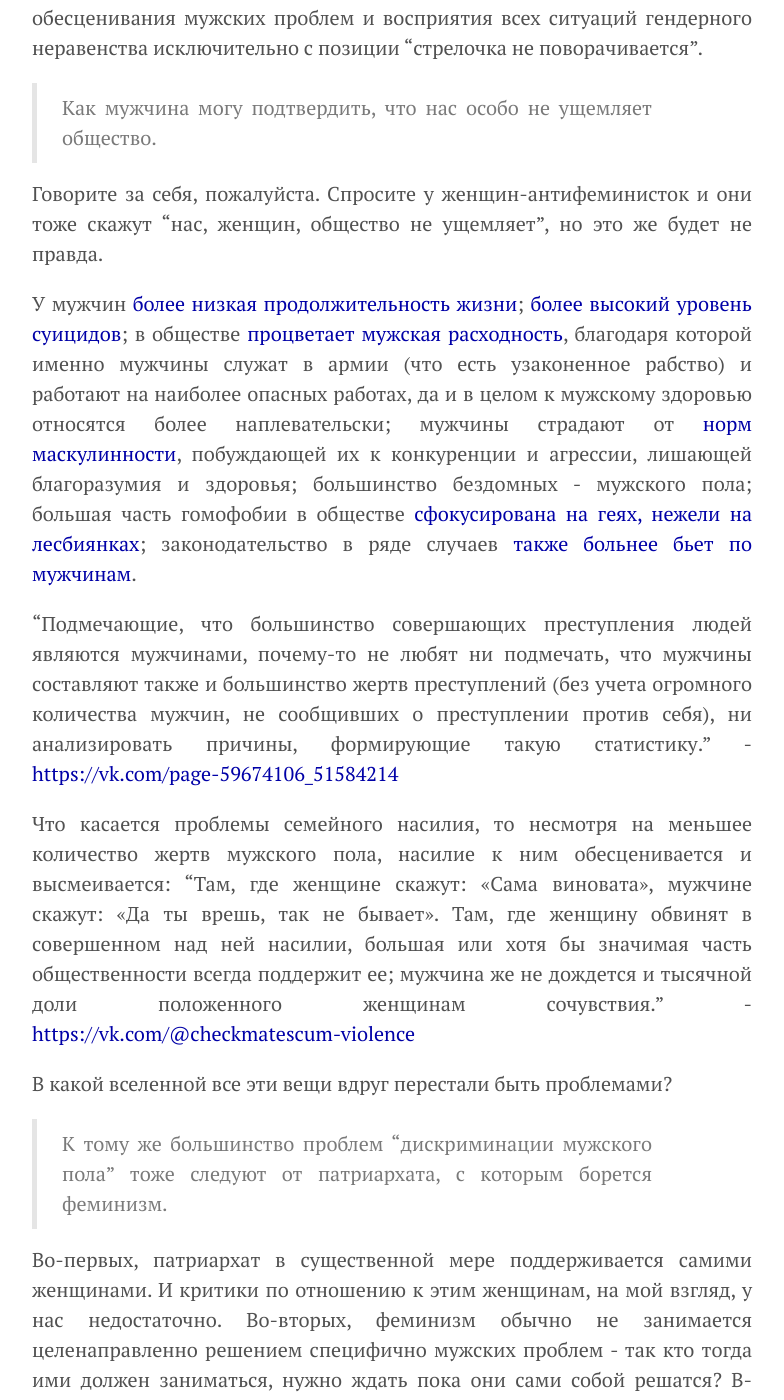
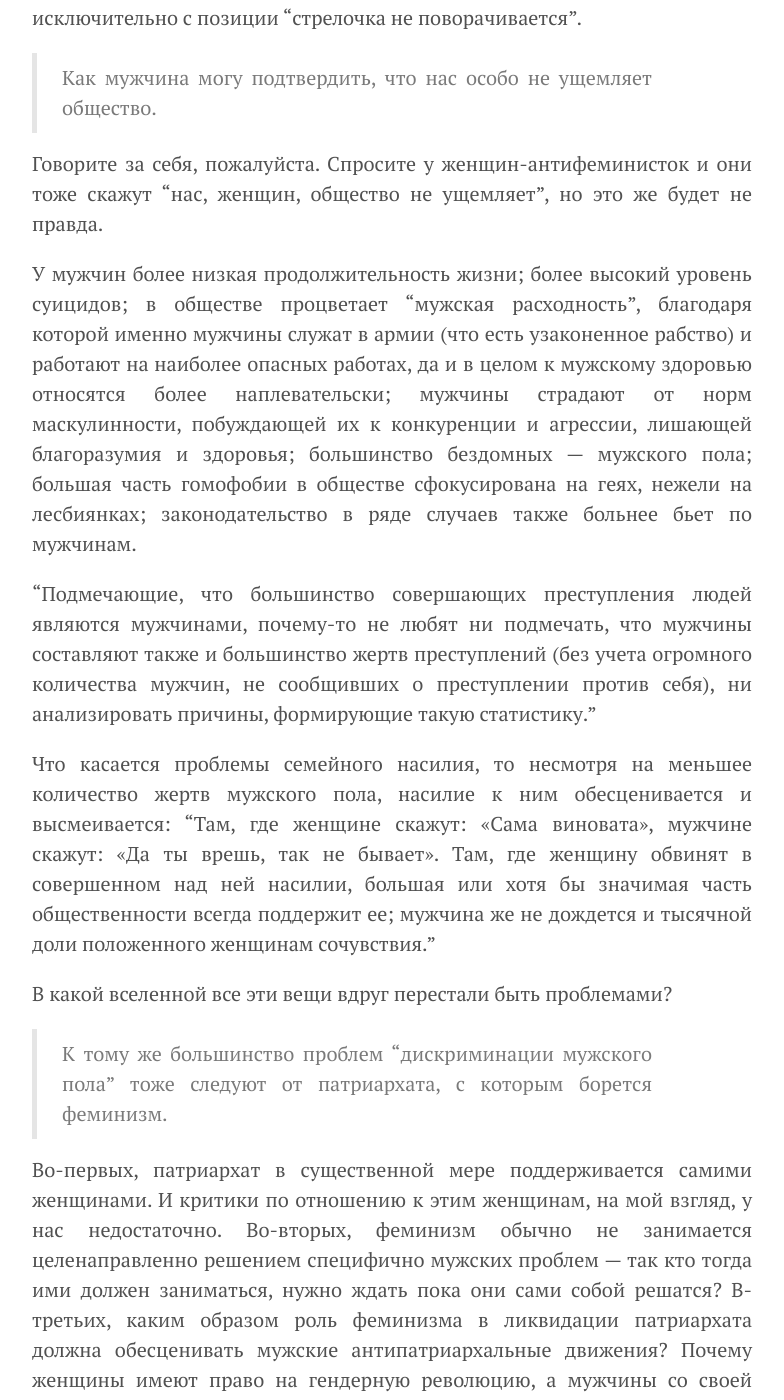
Before and after one commit to KKirdan/kkirdan.github.io, a Jekyll site: the page built from blog/_posts/7. comments/2018-09-08-c2.md, in a window 1280 px wide and 1400 px high, scrolled down 595 px. Shown: the whole window, without its empty margins (248-1032 px from the left). Built offline with Jekyll 4.4.1, drawn with Linux system fonts in a browser that asks for light colours; some of the changed lines change nothing that is shown; some of the changed text lies outside the part shown.

Commit message:
Update 2018-09-08-c2.md

```diff
--- a/blog/_posts/7. comments/2018-09-08-c2.md
+++ b/blog/_posts/7. comments/2018-09-08-c2.md
@@ -17,28 +17,20 @@
 
 >маскулизм - это движение, борющееся за права мужчин?
 
-Есть ряд движений, использующих такой термин: от откровенно антифеминистского, гомофобного и патриархально настроенного "Мужского Движения" (они некорректно используют этот термин; им больше подходит "маскулиНИЗМ") до различных прогрессивных антисексистских движений ([Безымянная коммуна](https://vk.com/nonamecommune), [Spice Thyme](https://vk.com/spicethyme), [Checkmatescum](https://vk.com/checkmatescum), [Добрый маскулизм](https://vk.com/kiundemasjulism)) - выступающих за равные права и равную ответственность, как против патриархата, так и против обесценивания мужских проблем и восприятия всех ситуаций гендерного неравенства исключительно с позиции "стрелочка не поворачивается".
+Есть ряд движений, использующих такой термин: от откровенно антифеминистского, гомофобного и патриархально настроенного "Мужского Движения" (они некорректно используют этот термин; им больше подходит "маскулиНИЗМ") до различных прогрессивных антисексистских движений — выступающих за равные права и равную ответственность, как против патриархата, так и против обесценивания мужских проблем и восприятия всех ситуаций гендерного неравенства исключительно с позиции "стрелочка не поворачивается".
 
 >Как мужчина могу подтвердить, что нас особо не ущемляет общество.
 
 Говорите за себя, пожалуйста. Спросите у женщин-антифеминисток и они тоже скажут "нас, женщин, общество не ущемляет", но это же будет не правда.
 
-У мужчин [более низкая продолжительность жизни](https://vk.com/@checkmatescum-health-gap); [более высокий уровень суицидов](https://vk.com/@checkmatescum-male-suicide); в обществе [процветает мужская расходность](https://vk.com/@checkmatescum-male-disposability), благодаря которой именно мужчины служат в армии (что есть узаконенное рабство) и работают на наиболее опасных работах, да и в целом к мужскому здоровью относятся более наплевательски; мужчины страдают от [норм маскулинности](https://vk.com/@checkmatescum-kon), побуждающей их к конкуренции и агрессии, лишающей благоразумия и здоровья; большинство бездомных - мужского пола; большая часть гомофобии в обществе [сфокусирована на геях, нежели на лесбиянках](https://vk.com/wall-59674106_21163); законодательство в ряде случаев [также больнее бьет по мужчинам](https://ru.wikipedia.org/wiki/%D0%93%D0%B5%D0%BD%D0%B4%D0%B5%D1%80%D0%BD%D1%8B%D0%B9_%D0%B7%D0%B0%D0%BA%D0%BE%D0%BD).
+У мужчин более низкая продолжительность жизни; более высокий уровень суицидов; в обществе процветает "мужская расходность", благодаря которой именно мужчины служат в армии (что есть узаконенное рабство) и работают на наиболее опасных работах, да и в целом к мужскому здоровью относятся более наплевательски; мужчины страдают от норм маскулинности, побуждающей их к конкуренции и агрессии, лишающей благоразумия и здоровья; большинство бездомных — мужского пола; большая часть гомофобии в обществе сфокусирована на геях, нежели на лесбиянках; законодательство в ряде случаев также больнее бьет по мужчинам.
 
-"Подмечающие, что большинство совершающих преступления людей являются мужчинами, почему-то не любят ни подмечать, что мужчины составляют также и большинство жертв преступлений (без учета огромного количества мужчин, не сообщивших о преступлении против себя), ни анализировать причины, формирующие такую статистику." - [https://vk.com/page-59674106_51584214](https://vk.com/page-59674106_51584214)
+"Подмечающие, что большинство совершающих преступления людей являются мужчинами, почему-то не любят ни подмечать, что мужчины составляют также и большинство жертв преступлений (без учета огромного количества мужчин, не сообщивших о преступлении против себя), ни анализировать причины, формирующие такую статистику."
 
-Что касается проблемы семейного насилия, то несмотря на меньшее количество жертв мужского пола, насилие к ним обесценивается и высмеивается: "Там, где женщине скажут: «Сама виновата», мужчине скажут: «Да ты врешь, так не бывает». Там, где женщину обвинят в совершенном над ней насилии, большая или хотя бы значимая часть общественности всегда поддержит ее; мужчина же не дождется и тысячной доли положенного женщинам сочувствия." - [https://vk.com/@checkmatescum-violence](https://vk.com/@checkmatescum-violence)
+Что касается проблемы семейного насилия, то несмотря на меньшее количество жертв мужского пола, насилие к ним обесценивается и высмеивается: "Там, где женщине скажут: «Сама виновата», мужчине скажут: «Да ты врешь, так не бывает». Там, где женщину обвинят в совершенном над ней насилии, большая или хотя бы значимая часть общественности всегда поддержит ее; мужчина же не дождется и тысячной доли положенного женщинам сочувствия."
 
 В какой вселенной все эти вещи вдруг перестали быть проблемами?
 
 >К тому же большинство проблем "дискриминации мужского пола" тоже следуют от патриархата, с которым борется феминизм.
 
-Во-первых, патриархат в существенной мере поддерживается самими женщинами. И критики по отношению к этим женщинам, на мой взгляд, у нас недостаточно. Во-вторых, феминизм обычно не занимается целенаправленно решением специфично мужских проблем - так кто тогда ими должен заниматься, нужно ждать пока они сами собой решатся? В-третьих, каким образом роль феминизма в ликвидации патриархата должна обесценивать мужские антипатриархальные движения? Почему женщины имеют право на гендерную революцию, а мужчины со своей стороны - нет? Безусловно, феминизм помогает и мужчинам. Но тоже самое можно сказать и про маскулизм - что [он помогает женщинам](https://vk.com/page-82576958_50020432).
-
-Напоследок, рекомендую:
-
-[Коротко об актуальности маскулизма](https://vk.com/page-59674106_52413722);<br>
-[Раз](https://vk.com/wall-155912620_4076), [два](https://vk.com/wall-162285805_2588), [три](https://vk.com/page-59674106_51723823) - ответы на "в проблемах мужчин виноваты сами мужчины";<br>
-[О причинах непопулярности маскулизма](https://vk.com/@checkmatescum-why);<br>
-[Об ошибках начинающих маскулистов](https://vk.com/wall-162285805_6);<br>
-[Раз](https://vk.com/wall-87153842_6938), [два](https://vk.com/wall-87153842_29631) - картиночки.
+Во-первых, патриархат в существенной мере поддерживается самими женщинами. И критики по отношению к этим женщинам, на мой взгляд, у нас недостаточно. Во-вторых, феминизм обычно не занимается целенаправленно решением специфично мужских проблем — так кто тогда ими должен заниматься, нужно ждать пока они сами собой решатся? В-третьих, каким образом роль феминизма в ликвидации патриархата должна обесценивать мужские антипатриархальные движения? Почему женщины имеют право на гендерную революцию, а мужчины со своей стороны — нет? Безусловно, феминизм помогает и мужчинам. Но тоже самое можно сказать и про маскулизм — что он помогает женщинам.
```
